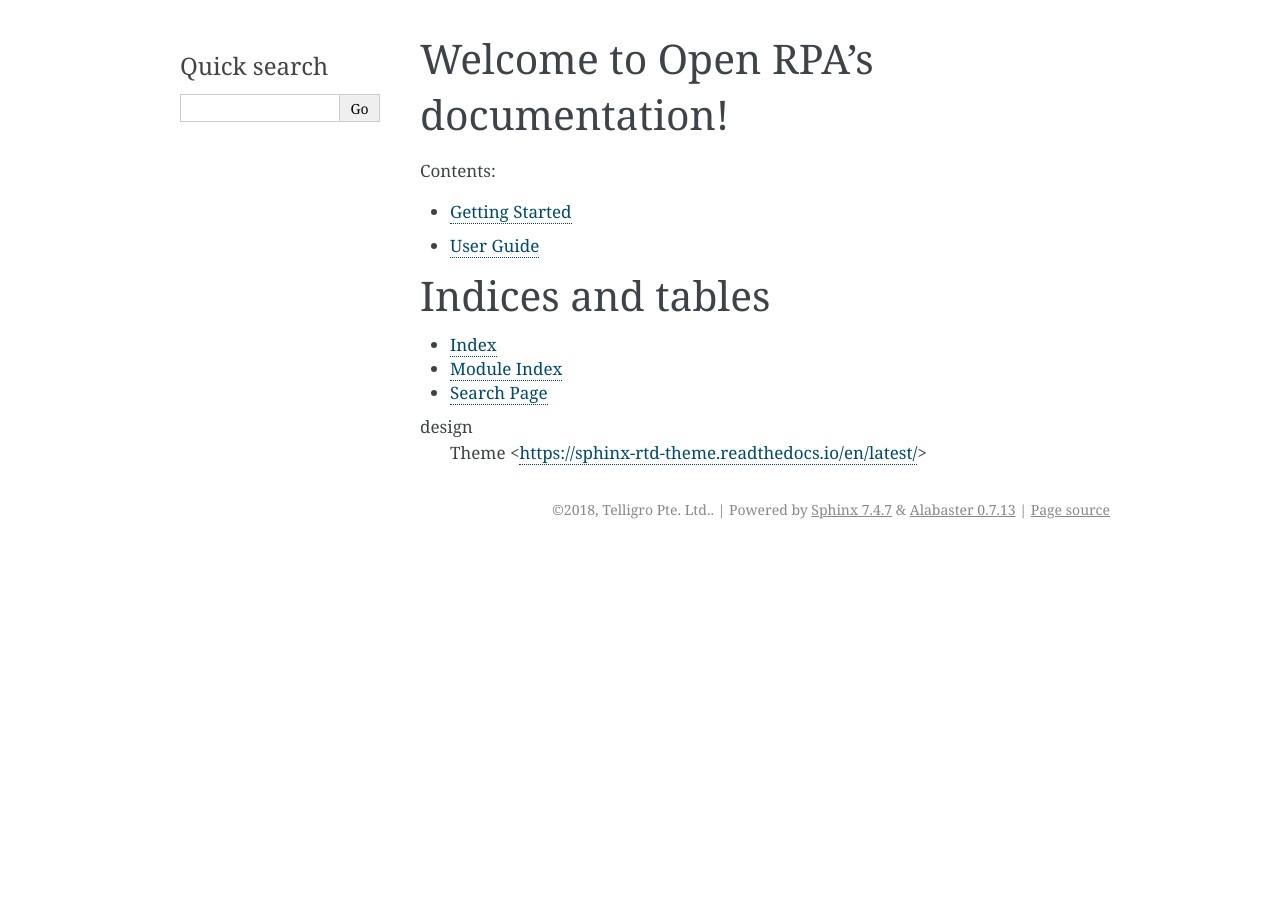
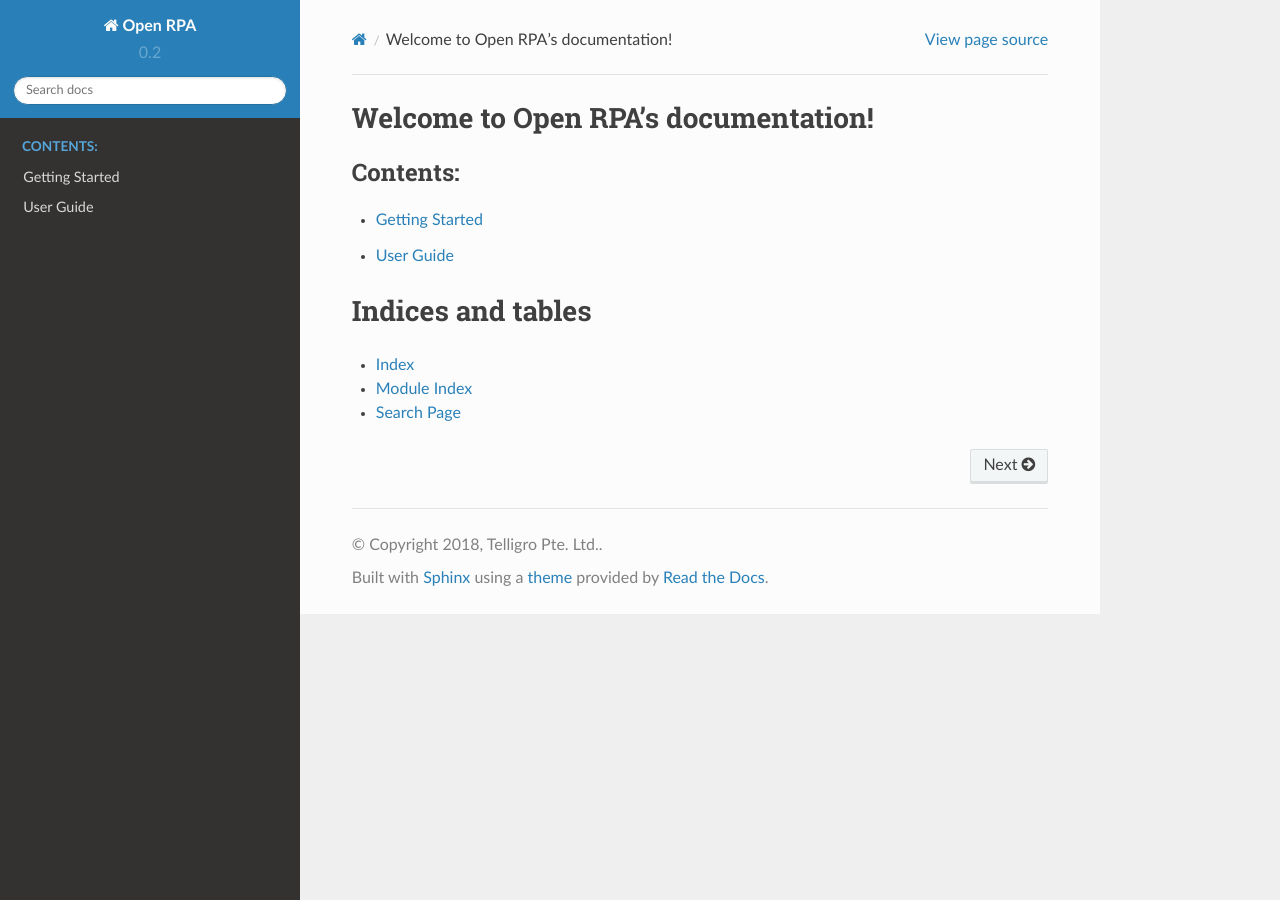
Before and after one commit to balaraman-kunduvara/docs, a Sphinx documentation site: the page built from source/index.rst, in a window 1280 px wide. Built offline with Sphinx 7.4.7 and the Read the Docs theme 2.0.0, drawn with Linux system fonts in a browser that asks for light colours.

Commit message:
Changes to include the sphinx theme

```diff
--- a/source/conf.py
+++ b/source/conf.py
@@ -19,7 +19,7 @@
 # import os
 # import sys
 # sys.path.insert(0, os.path.abspath('.'))
-
+import sphinx_rtd_theme
 
 # -- General configuration ------------------------------------------------
 
@@ -84,7 +84,8 @@
 # The theme to use for HTML and HTML Help pages.  See the documentation for
 # a list of builtin themes.
 #
-html_theme = 'alabaster'
+html_theme = 'sphinx_rtd_theme'
+html_theme_path = [sphinx_rtd_theme.get_html_theme_path()]
 
 # Theme options are theme-specific and customize the look and feel of a theme
 # further.  For a list of options available for each theme, see the
@@ -95,6 +96,21 @@
 #    "relbarbgcolor": "black"
 #}
 
+html_theme_options = {
+    'canonical_url': '',
+    'analytics_id': '',
+    'logo_only': False,
+    'display_version': True,
+    'prev_next_buttons_location': 'bottom',
+    #'style_external_links': False,
+    #'vcs_pageview_mode': '',
+    # Toc options
+    'collapse_navigation': False,
+    'sticky_navigation': True,
+    'navigation_depth': 4
+    #'includehidden': 'True,
+    #'titles_only': False
+}
 
 # Add any paths that contain custom static files (such as style sheets) here,
 # relative to this directory. They are copied after the builtin static files,
--- a/source/index.rst
+++ b/source/index.rst
@@ -24,6 +24,3 @@
 * :ref:`genindex`
 * :ref:`modindex`
 * :ref:`search`
-
-design
-   Theme <https://sphinx-rtd-theme.readthedocs.io/en/latest/>
```
